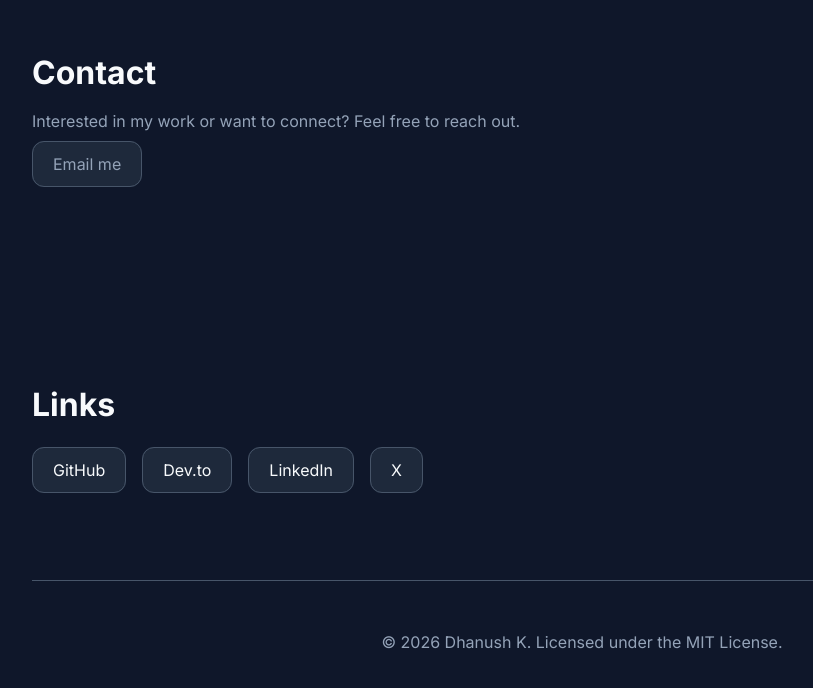
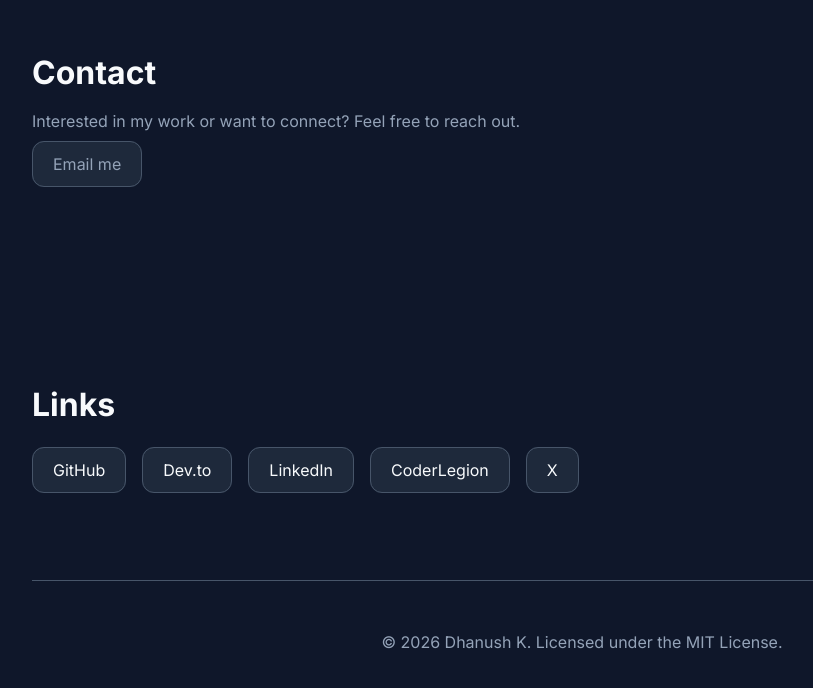
Before and after one commit to xDK0d3r/xDK0d3r.github.io, a plain HTML site: page index.html in a window 1280 px wide. Shown: the part 4163-4851 px from the top of the page, without its empty margins (58-871 px from the left). Drawn offline with Linux system fonts and the light colour scheme.

Commit message:
feat: add CoderLegion to portfolio links

```diff
--- a/index.html
+++ b/index.html
@@ -220,6 +220,7 @@
                 <li><a href="https://github.com/xDK0d3r">GitHub</a></li>
                 <li><a href="https://dev.to/xdk0d3r">Dev.to</a></li>
                 <li><a href="https://www.linkedin.com/in/xdk0d3r/">LinkedIn</a></li>
+                <li><a href="https://coderlegion.com/user/xDK0d3r">CoderLegion</a></li>
                 <li><a href="https://x.com/xDK0d3r">X</a></li>
             </ul>
         </section>
```
